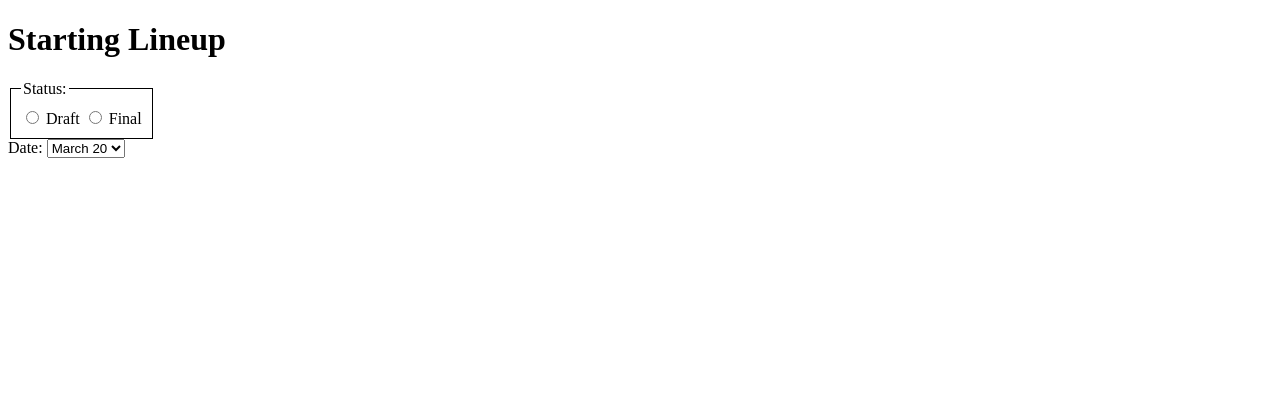
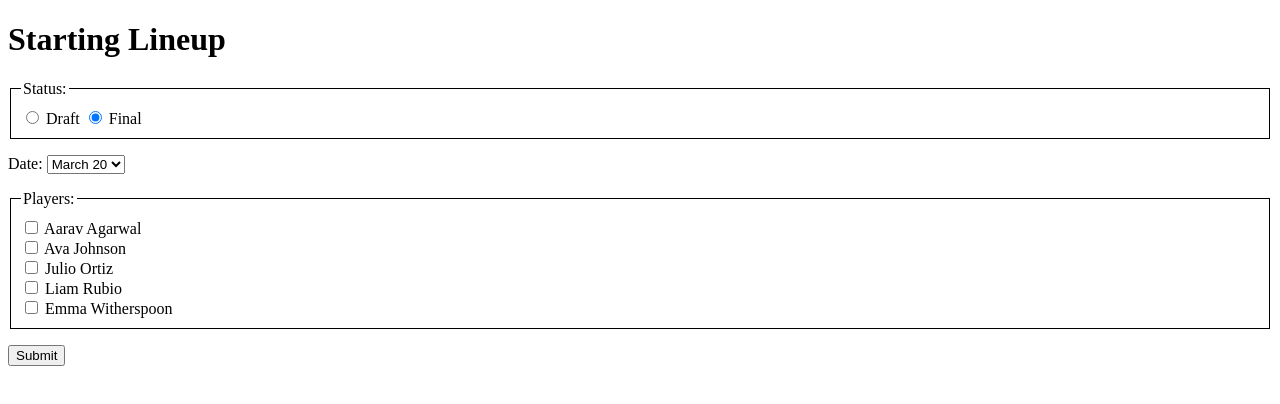
Before and after one commit to IlliterateB/CS208-9.03Lab, a website: page index.html in a window 1280 px wide. Drawn offline with Linux system fonts and the light colour scheme; files that its build step writes are made by us from their sources.

Commit message:
HTML is written just the JS left

```diff
--- a/index.html
+++ b/index.html
@@ -13,23 +13,42 @@
   <h1>Starting Lineup</h1>
 
   <!-- status box with radio buttons -->
+  <p>
     <form>
-    <fieldset style="border:1px solid #000; padding:10px; display:inline-block;">
+      <!-- need to widen fieldset -->
+      <fieldset style="border:1px solid #000; padding:10px; display:block;">
         <legend>Status:</legend>
-      <label><input type="radio" name="status" value="draft"> Draft</label>
-      <label><input type="radio" name="status" value="final"> Final</label>
+        <label><input type="radio" name="status" value="Draft"> Draft</label>
+        <label><input type="radio" name="status" value="Final" checked> Final</label>
       </fieldset>
     </form>
+  </p>
 
-  <label for="Date">Date:</label>
-  <select name="Date" id="Date">
+  <p>
+    <label for="gameDate">Date:</label>
+    <select name="gameDate" id="gameDate">
       <option value="March 20">March 20</option>
-    <option value="March 25">March 25</option>
-    <option value="March 30">March 30</option>
-    <option value="April 5">April 5</option>
+      <option value="March 24">March 24</option>
+      <option value="April 2">April 2</option>
+      <option value="April 6">April 6</option>
+      <option value="April 13">April 13</option>
     </select>
+  </p>
 
+  <p>
+    <fieldset style="border:1px solid #000; padding:10px; display:block;">
+      <legend>Players:</legend>
+      <label><input type="checkbox" name="player" value="Aarav Agarwal"> Aarav Agarwal</label><br>
+      <label><input type="checkbox" name="player" value="Ava Johnson"> Ava Johnson</label><br>
+      <label><input type="checkbox" name="player" value="Julio Ortiz"> Julio Ortiz</label><br>
+      <label><input type="checkbox" name="player" value="Liam Rubio"> Liam Rubio</label><br>
+      <label><input type="checkbox" name="player" value="Emma Witherspoon"> Emma Witherspoon</label><br>
+    </fieldset>
+  </p>
 
+  <p>
+    <input type="button" id="submitBtn" value="Submit">
+  </p>
 </body>
 
 </html>
```
Lines whose indentation alone changed are shown as unchanged.
